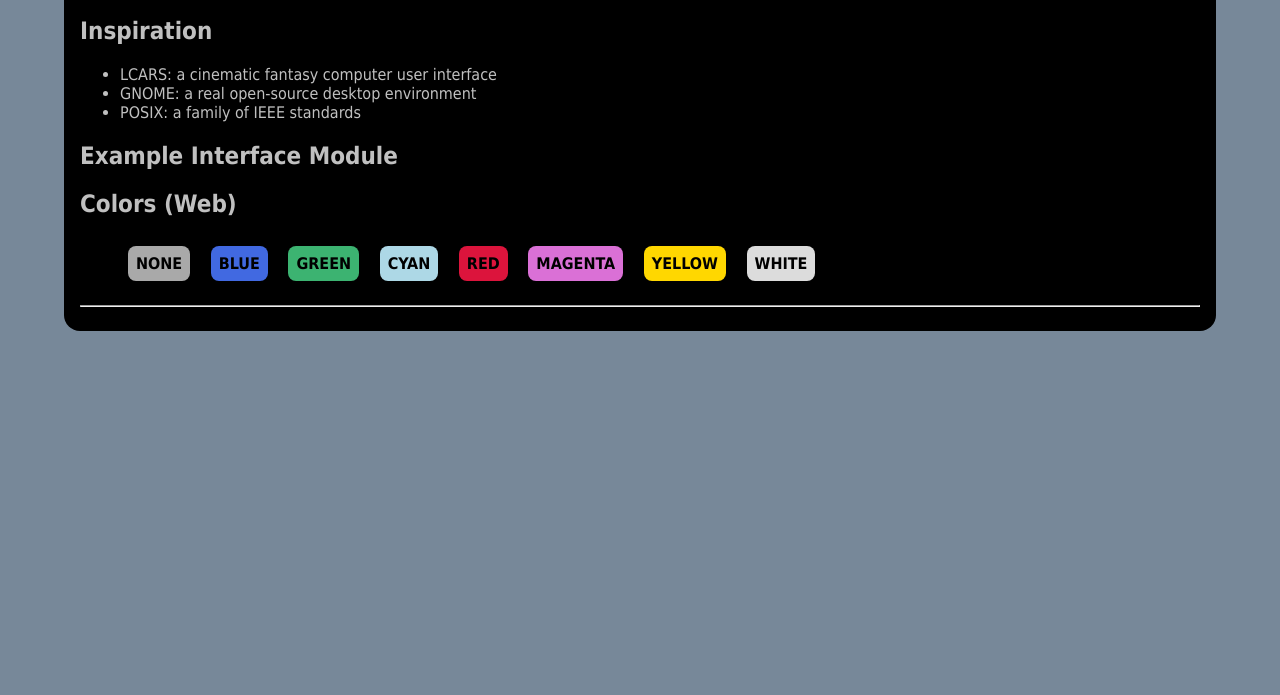
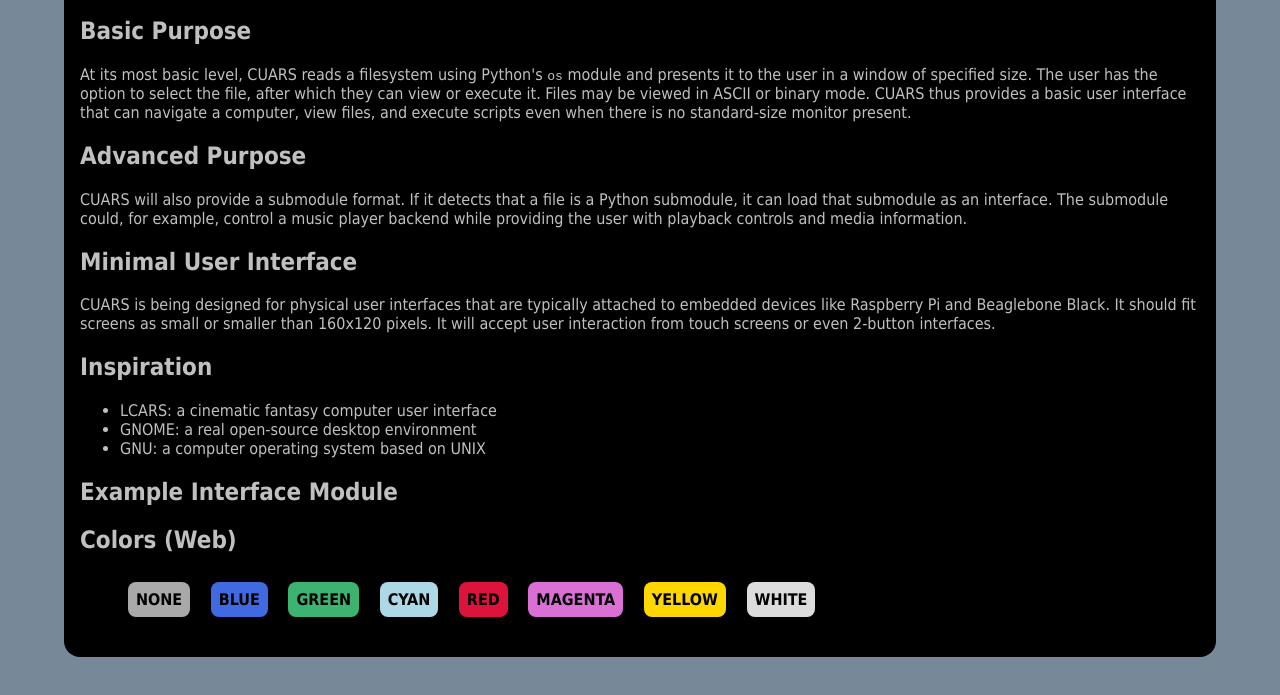
Before and after one commit to ericabxy/cuars, a plain HTML site: page docs/index.html in a window 1280 px wide. Shown: the part 97-792 px from the top of the page. Drawn offline with Linux system fonts and the light colour scheme.

Commit message:
update Makefile

```diff
--- a/docs/index.html
+++ b/docs/index.html
@@ -1,18 +1,45 @@
 <!DOCTYPE html>
-<html>
+<html lang="en-us">
 <head>
+<title>
+Command Utility Access and Retrieval System
+</title>
+<meta name="viewport" content="width=device-width, initial-scale=1.0">
 <link rel="stylesheet" type="text/css" href="style.css" />
 </head>
 
 <body>
 <h1>Command Utility Access/Retrieval System</h1>
 
+<h2>Basic Purpose</h2>
+
+<p>At its most basic level, CUARS reads a filesystem using Python's <code>os</code> module
+and presents it to the user in a window of specified size. The user has the
+option to select the file, after which they can view or execute it. Files may
+be viewed in ASCII or binary mode. CUARS thus provides a basic user interface
+that can navigate a computer, view files, and execute scripts even when there
+is no standard-size monitor present.</p>
+
+<h2>Advanced Purpose</h2>
+
+<p>CUARS will also provide a submodule format. If it detects that a file is a
+Python submodule, it can load that submodule as an interface. The submodule
+could, for example, control a music player backend while providing the user
+with playback controls and media information.</p>
+
+<h2>Minimal User Interface</h2>
+
+<p>CUARS is being designed for physical user interfaces that are typically
+attached to embedded devices like Raspberry Pi and Beaglebone Black. It should
+fit screens as small or smaller than 160x120 pixels. It will accept user
+interaction from touch screens or even 2-button interfaces.</p>
+
 <h2>Inspiration</h2>
 
 <ul>
 <li>LCARS: a cinematic fantasy computer user interface</li>
 <li>GNOME: a real open-source desktop environment</li>
-<li>POSIX: a family of IEEE standards</li>
+<li>GNU: a computer operating system based on UNIX</li>
 </ul>
 
 <h2>Example Interface Module</h2>
@@ -29,6 +56,5 @@
 <li class="badge yellow">Yellow</li>
 <li class="badge white">White</li>
 </ul>
-<hr style="clear:both;">
 </body>
 </html>
```
Also changed, not shown: 2 other files.
